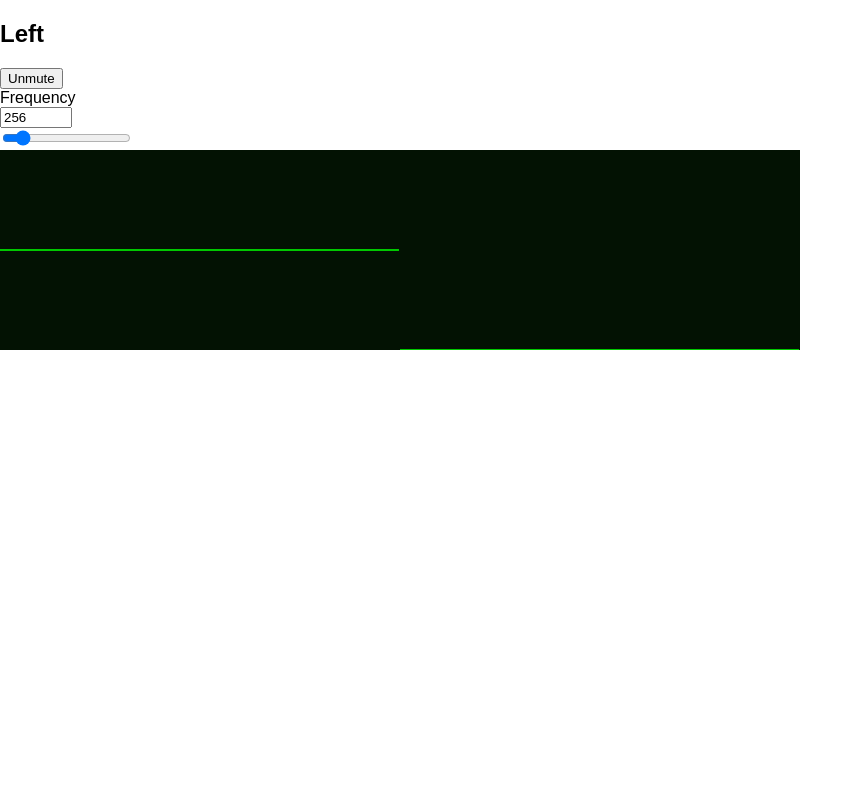
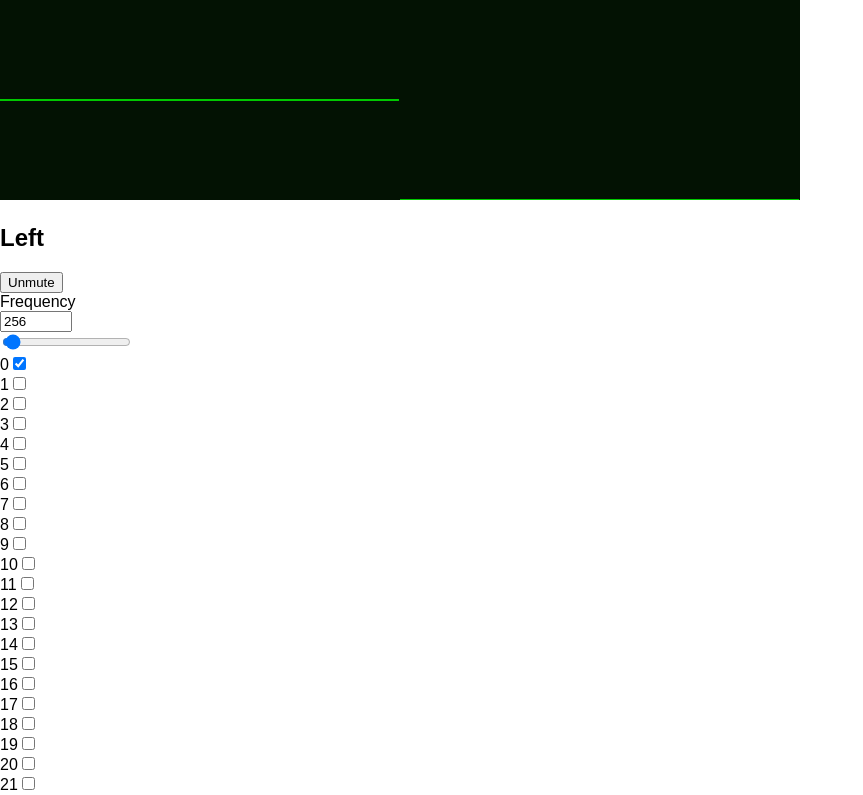
Before and after one commit to findzen/nadananda, a React (Create React App) app: page / in a window 1280 px wide. Shown: the top 795 px of the page, without its empty margins (0-863 px from the left). Built offline with nearby package versions, Linux system fonts and the light colour scheme.

Commit message:
Partials

```diff
--- a/src/App.js
+++ b/src/App.js
@@ -22,14 +22,6 @@ class App extends Component {
   render() {
     return (
       <main>
-        <div>
-          <Channel
-            tone={this.tone}
-            name="Left"
-          ></Channel>
-
-        </div>
-
         <Scope
           analyzer={this.analyzer}
           audioContext={this.audioContext}
@@ -39,6 +31,12 @@ class App extends Component {
           audioContext={this.audioContext}
         ></Spectrum>
 
+        <div>
+          <Channel
+            tone={this.tone}
+            name="Left"
+          ></Channel>
+        </div>
       </main>
     );
   }
--- a/src/Tone.js
+++ b/src/Tone.js
@@ -16,6 +16,8 @@ class Tone {
     this.osc.type = DEFAULT_TYPE;
     this.osc.connect(this.gain);
     this.osc.start();
+
+
   }
 
   set frequency(val) {
@@ -33,6 +35,43 @@ class Tone {
   get mute() {
     return this.gain.gain.value === MIN_VOLUME;
   }
+
+  set partials(val) {
+    let coefs = this.getRealImaginary(val);
+    console.log(coefs);
+    let periodicWave = this.audioContext.createPeriodicWave(coefs[0], coefs[1]);
+
+    this.osc.setPeriodicWave(periodicWave);
+  }
+
+  set type(type) {
+    this.osc.type = type;
+  }
+
+  getRealImaginary(partials = [], phase = 0) {
+    let fftSize = 4096;
+    let periodicWaveSize = fftSize / 2;
+
+    let real = new Float32Array(periodicWaveSize);
+    let imag = new Float32Array(periodicWaveSize);
+
+    // let partials = [true, true, false, true, false, true, false, false, true];
+    let partialCount = partials.length;
+
+    for (let n = 1; n < periodicWaveSize; ++n) {
+      let piFactor = 2 / (n * Math.PI);
+      let b = n <= partialCount && partials[n - 1] ? 1 : 0;
+
+      if (b !== 0) {
+        real[n] = -b * Math.sin(phase * n);
+        imag[n] = b * Math.cos(phase * n);
+      } else {
+        real[n] = 0;
+        imag[n] = 0;
+      }
+    }
+    return [real, imag];
+  };
 }
 
 export default Tone;
--- a/src/components/Channel.js
+++ b/src/components/Channel.js
@@ -13,31 +13,41 @@ class Channel extends Component {
 
     this.toggleMute = this.toggleMute.bind(this);
     this.onFrequencyChange = this.onFrequencyChange.bind(this);
+    this.onPartialChange = this.onPartialChange.bind(this);
 
     this.state = {
       frequency: this.tone.frequency,
       mute: true
     };
-  }
 
+    this.state.partials = Array(32).fill(false);
+    this.state.partials[0] = true;
 
-  componentDidMount() {
-    console.log('componentDidMount');
-  }
-
-  componentWillUnmount() {
-    console.log('componentWillUnmount');
+    console.log('this.state.partials', this.state.partials);
   }
 
   onFrequencyChange(e) {
     if (!e.target.value) return;
 
-    var val = e.target.value;
+    let val = e.target.value;
 
     this.setState(function (prevState, props) {
       this.tone.frequency = val;
 
       return { frequency: val };
+    });
+  }
+
+  onPartialChange(index, val, e) {
+    console.log('onPartialChange', index, val);
+
+    let partials = this.state.partials;
+    partials[index] = !val;
+
+
+    this.setState(() => {
+      this.tone.partials = partials;
+      return { partials: partials }
     });
   }
 
@@ -65,20 +75,36 @@ class Channel extends Component {
 
         <input
           type="number"
-          min='20'
-          max='2000'
+          min="20"
+          max="7777"
           value={this.state.frequency}
           onChange={this.onFrequencyChange}
         ></input>
         <br/>
         <input
           type="range"
-          min='20'
-          max='2000'
+          min="20"
+          max="7777"
           value={this.state.frequency}
           onChange={this.onFrequencyChange}
         ></input>
         <br/>
+
+        <div>
+          {this.state.partials.map(function (val, i) {
+              return (
+                <div key={i}>
+                  <label>{i}</label>
+                  <input
+                    onChange={this.onPartialChange.bind(this, i, val)}
+                    type="checkbox"
+                    checked={val}
+                  ></input>
+                </div>
+              )
+          }.bind(this))}
+        </div>
+
 
       </div>
     );
--- a/src/components/Scope.js
+++ b/src/components/Scope.js
@@ -32,12 +32,12 @@ class Scope extends Component {
 }
 
 function drawScope(analyzer, ctx) {
-  var width = ctx.canvas.width;
-  var height = ctx.canvas.height;
-  var timeData = new Uint8Array(analyzer.frequencyBinCount);
-  var scaling = height / 256;
-  var risingEdge = 0;
-  var edgeThreshold = 5;
+  let width = ctx.canvas.width;
+  let height = ctx.canvas.height;
+  let timeData = new Uint8Array(analyzer.frequencyBinCount);
+  let scaling = height / 256;
+  let risingEdge = 0;
+  let edgeThreshold = 5;
 
   analyzer.getByteTimeDomainData(timeData);
 
@@ -55,7 +55,7 @@ function drawScope(analyzer, ctx) {
   while (timeData[risingEdge++] - 128 < edgeThreshold && risingEdge <= width);
   if (risingEdge >= width) risingEdge = 0;
 
-  for (var x = risingEdge; x < timeData.length && x - risingEdge < width; x++)
+  for (let x = risingEdge; x < timeData.length && x - risingEdge < width; x++)
     ctx.lineTo(x - risingEdge, height - timeData[x] * scaling);
 
   ctx.stroke();
--- a/src/components/Spectrum.js
+++ b/src/components/Spectrum.js
@@ -32,10 +32,10 @@ class Spectrum extends Component {
 }
 
 function drawSpectrum(analyzer, ctx) {
-  var width = ctx.canvas.width;
-  var height = ctx.canvas.height;
-  var freqData = new Uint8Array(analyzer.frequencyBinCount);
-  var scaling = height / 256;
+  let width = ctx.canvas.width;
+  let height = ctx.canvas.height;
+  let freqData = new Uint8Array(analyzer.frequencyBinCount);
+  let scaling = height / 256;
 
   analyzer.getByteFrequencyData(freqData);
 
@@ -46,7 +46,7 @@ function drawSpectrum(analyzer, ctx) {
   ctx.strokeStyle = 'rgb(0, 200, 0)';
   ctx.beginPath();
 
-  for (var x = 0; x < width; x++)
+  for (let x = 0; x < width; x++)
     ctx.lineTo(x, height - freqData[x] * scaling);
 
   ctx.stroke();
```
